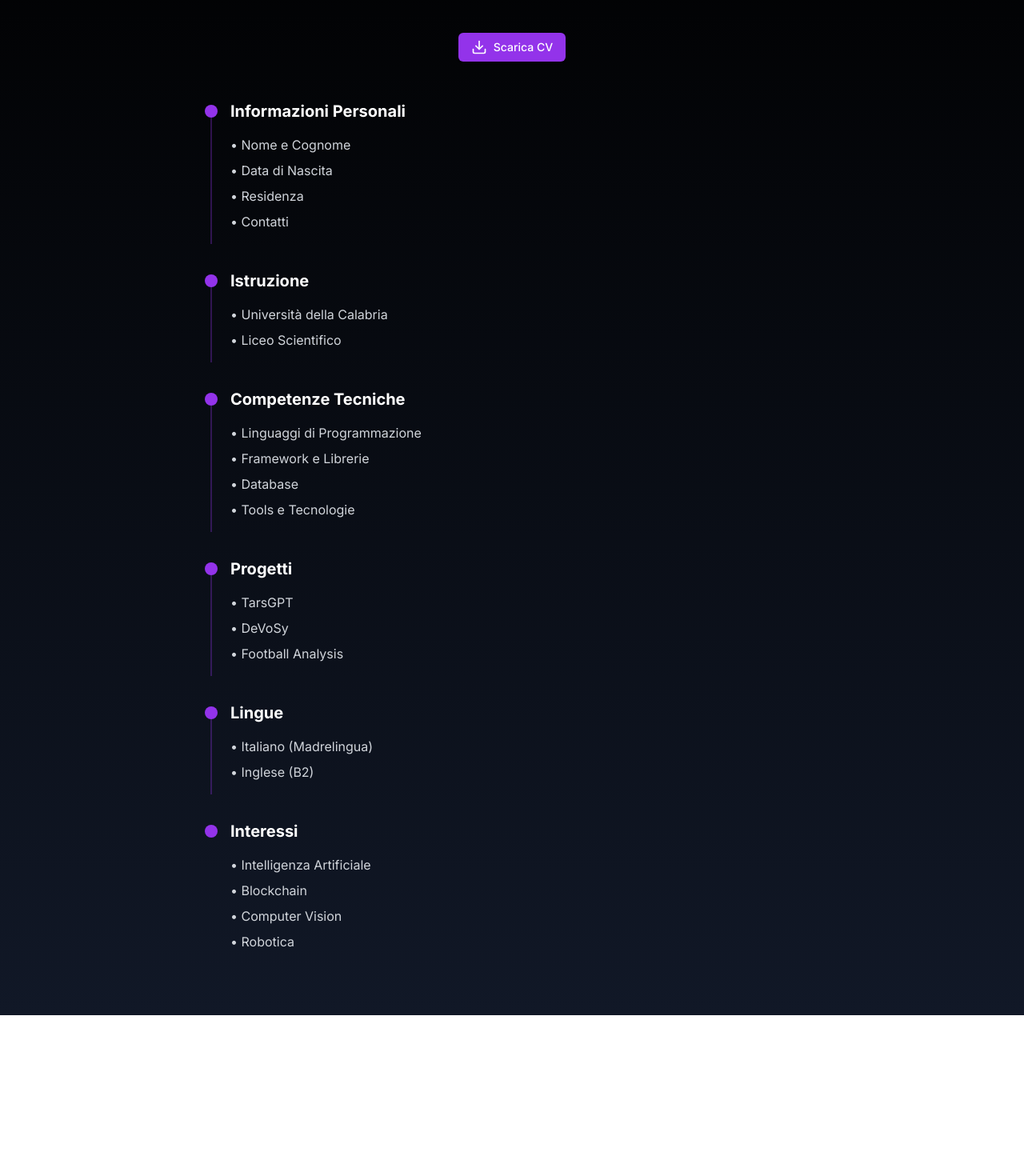
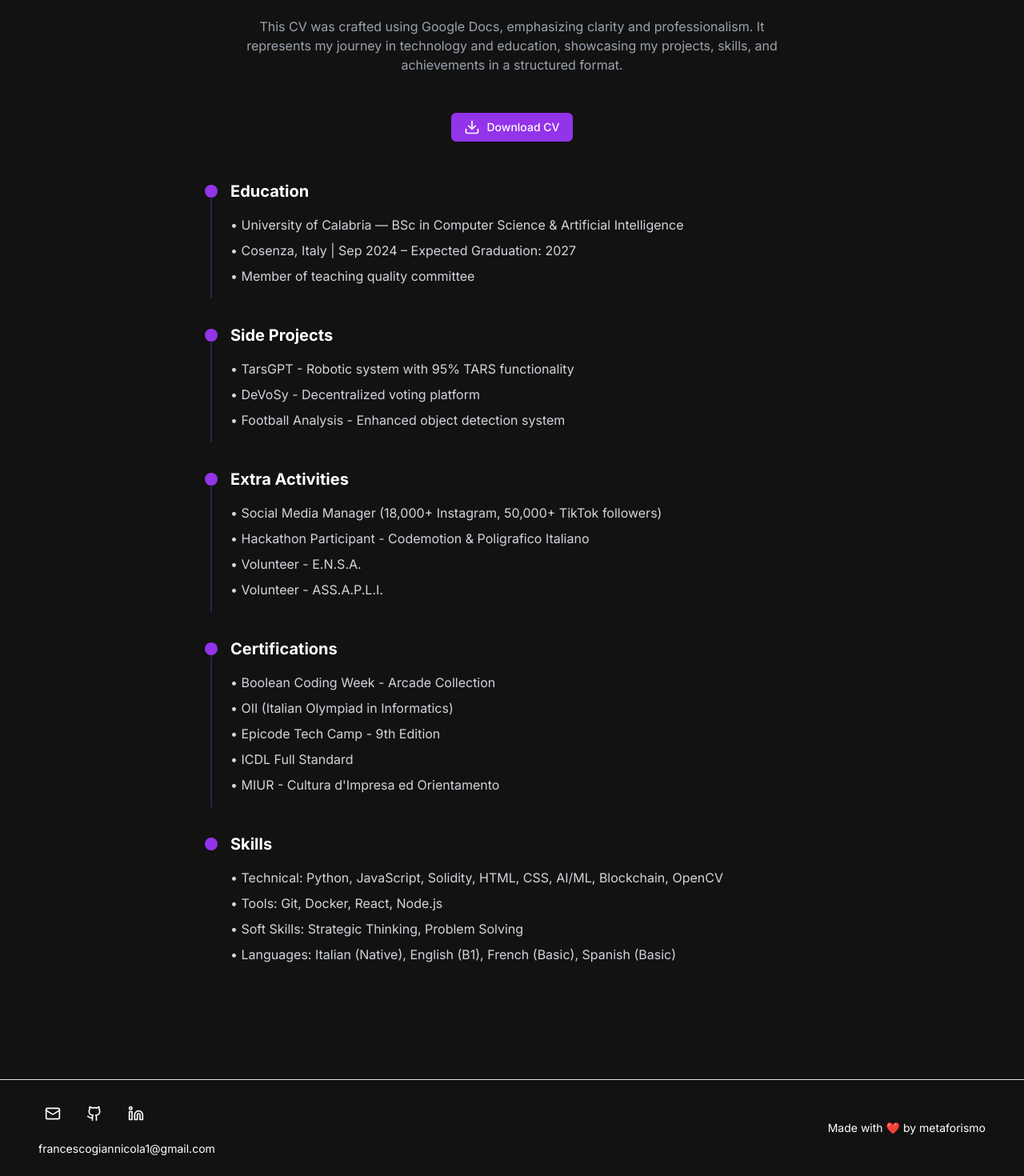
Before and after one commit to metaforismo/portfolio, a Next.js app: page /cv in a window 1280 px wide. Shown: the part 167-1637 px from the top of the page at 80% size. Before the commit the page ends 1436 px from the top, so only its background shows below. Built offline with nearby package versions, Linux system fonts and the light colour scheme.

Commit message:
feat: Aggiornata pagina CV in inglese, migliorato footer e aggiunto dark mode MUI

```diff
--- a/app/cv/page.tsx
+++ b/app/cv/page.tsx
@@ -1,51 +1,95 @@
 'use client'
 
+import { useState } from 'react'
 import { Button } from '@/components/ui/button'
-import { ArrowLeft, Download } from 'lucide-react'
+import { ArrowLeft, Download, Sun, Moon, Mail, Github, Linkedin } from 'lucide-react'
 import Link from 'next/link'
 
 export default function CV() {
+  const [darkMode, setDarkMode] = useState(true)
+
   const sections = [
     {
-      title: "Informazioni Personali",
-      items: ["Nome e Cognome", "Data di Nascita", "Residenza", "Contatti"]
+      title: "Education",
+      items: [
+        "University of Calabria — BSc in Computer Science & Artificial Intelligence",
+        "Cosenza, Italy | Sep 2024 – Expected Graduation: 2027",
+        "Member of teaching quality committee"
+      ]
     },
     {
-      title: "Istruzione",
-      items: ["Università della Calabria", "Liceo Scientifico"]
+      title: "Side Projects",
+      items: [
+        "TarsGPT - Robotic system with 95% TARS functionality",
+        "DeVoSy - Decentralized voting platform",
+        "Football Analysis - Enhanced object detection system"
+      ]
     },
     {
-      title: "Competenze Tecniche",
-      items: ["Linguaggi di Programmazione", "Framework e Librerie", "Database", "Tools e Tecnologie"]
+      title: "Extra Activities",
+      items: [
+        "Social Media Manager (18,000+ Instagram, 50,000+ TikTok followers)",
+        "Hackathon Participant - Codemotion & Poligrafico Italiano",
+        "Volunteer - E.N.S.A.",
+        "Volunteer - ASS.A.P.L.I."
+      ]
     },
     {
-      title: "Progetti",
-      items: ["TarsGPT", "DeVoSy", "Football Analysis"]
+      title: "Certifications",
+      items: [
+        "Boolean Coding Week - Arcade Collection",
+        "OII (Italian Olympiad in Informatics)",
+        "Epicode Tech Camp - 9th Edition",
+        "ICDL Full Standard",
+        "MIUR - Cultura d'Impresa ed Orientamento"
+      ]
     },
     {
-      title: "Lingue",
-      items: ["Italiano (Madrelingua)", "Inglese (B2)"]
-    },
-    {
-      title: "Interessi",
-      items: ["Intelligenza Artificiale", "Blockchain", "Computer Vision", "Robotica"]
+      title: "Skills",
+      items: [
+        "Technical: Python, JavaScript, Solidity, HTML, CSS, AI/ML, Blockchain, OpenCV",
+        "Tools: Git, Docker, React, Node.js",
+        "Soft Skills: Strategic Thinking, Problem Solving",
+        "Languages: Italian (Native), English (B1), French (Basic), Spanish (Basic)"
+      ]
     }
   ]
 
   return (
-    <div className="min-h-screen bg-gradient-to-b from-black to-gray-900 text-white">
-      <div className="container mx-auto px-4 py-8">
-        <div className="flex items-center mb-8">
+    <div className={`min-h-screen ${
+      darkMode
+        ? 'bg-[#121212] text-white'
+        : 'bg-white text-gray-900'
+    }`}>
+      {/* Header */}
+      <header className="fixed top-0 w-full backdrop-blur-sm z-50 transition-all duration-300 border-b border-gray-200/20">
+        <div className="container mx-auto px-4 py-4 flex justify-between items-center">
           <Link href="/">
             <Button variant="ghost" size="icon" className="mr-4">
               <ArrowLeft className="h-6 w-6" />
             </Button>
           </Link>
+          <Button
+            variant="ghost"
+            size="icon"
+            onClick={() => setDarkMode(!darkMode)}
+            className="rounded-full p-2"
+          >
+            {darkMode ? <Sun className="h-6 w-6" /> : <Moon className="h-6 w-6" />}
+          </Button>
         </div>
+      </header>
 
-        <h1 className="text-4xl md:text-6xl font-bold text-center mb-12">
+      <div className="container mx-auto px-4 py-24">
+        <h1 className="text-4xl md:text-6xl font-bold text-center mb-8">
           Curriculum Vitae
         </h1>
+
+        <p className="text-center max-w-2xl mx-auto mb-12 text-gray-400">
+          This CV was crafted using Google Docs, emphasizing clarity and professionalism.
+          It represents my journey in technology and education, showcasing my projects, skills,
+          and achievements in a structured format.
+        </p>
 
         <div className="flex justify-center mb-12">
           <Button
@@ -53,7 +97,7 @@ export default function CV() {
             className="bg-purple-600 hover:bg-purple-700 text-white flex items-center gap-2"
           >
             <Download className="h-5 w-5" />
-            Scarica CV
+            Download CV
           </Button>
         </div>
 
@@ -70,7 +114,7 @@ export default function CV() {
                 )}
                 <div className="ml-8 space-y-2">
                   {section.items.map((item, itemIndex) => (
-                    <div key={itemIndex} className="text-gray-300">
+                    <div key={itemIndex} className={`${darkMode ? 'text-gray-300' : 'text-gray-600'}`}>
                       • {item}
                     </div>
                   ))}
@@ -80,6 +124,49 @@ export default function CV() {
           </div>
         </div>
       </div>
+
+      {/* Footer */}
+      <footer className={`w-full py-6 px-4 bg-transparent backdrop-blur-sm border-t ${darkMode ? 'border-white/12' : 'border-gray-200'}`}>
+        <div className="container mx-auto flex flex-col md:flex-row justify-between items-center space-y-4 md:space-y-0">
+          <div className="flex flex-col items-start space-y-4">
+            <div className="flex space-x-4">
+              <Button
+                variant="ghost"
+                size="icon"
+                className="hover:scale-110 transition-transform duration-300"
+                onClick={() => window.open('mailto:francescogiannicola1@gmail.com', '_blank')}
+              >
+                <Mail className="h-5 w-5" />
+              </Button>
+              <Button
+                variant="ghost"
+                size="icon"
+                className="hover:scale-110 transition-transform duration-300"
+                onClick={() => window.open('https://github.com/metaforismo', '_blank')}
+              >
+                <Github className="h-5 w-5" />
+              </Button>
+              <Button
+                variant="ghost"
+                size="icon"
+                className="hover:scale-110 transition-transform duration-300"
+                onClick={() => window.open('https://www.linkedin.com/in/francescogiannicola/', '_blank')}
+              >
+                <Linkedin className="h-5 w-5" />
+              </Button>
+            </div>
+            <a
+              href="mailto:francescogiannicola1@gmail.com"
+              className="text-sm hover:text-purple-400 transition-colors duration-300"
+            >
+              francescogiannicola1@gmail.com
+            </a>
+          </div>
+          <div className="text-sm">
+            Made with ❤️ by metaforismo
+          </div>
+        </div>
+      </footer>
     </div>
   )
 }
--- a/app/page.tsx
+++ b/app/page.tsx
@@ -401,8 +401,9 @@ export default function Portfolio() {
         </main>
 
         {/* Footer */}
-        <footer className={`w-full py-6 px-4 bg-transparent backdrop-blur-sm border-t border-gray-200/20`}>
+        <footer className={`w-full py-6 px-4 bg-transparent backdrop-blur-sm border-t ${darkMode ? 'border-white/12' : 'border-gray-200'}`}>
           <div className="container mx-auto flex flex-col md:flex-row justify-between items-center space-y-4 md:space-y-0">
+            <div className="flex flex-col items-start space-y-4">
               <div className="flex space-x-4">
                 <Button
                   variant="ghost"
@@ -445,8 +446,12 @@ export default function Portfolio() {
                   <Youtube className="h-5 w-5" />
                 </Button>
               </div>
-            <div className="text-sm">
-              Mail: francescogiannicola1@gmail.com
+              <a
+                href="mailto:francescogiannicola1@gmail.com"
+                className="text-sm hover:text-purple-400 transition-colors duration-300"
+              >
+                francescogiannicola1@gmail.com
+              </a>
             </div>
             <div className="text-sm">
               Made with ❤️ by metaforismo
```
Lines whose indentation alone changed are shown as unchanged.
